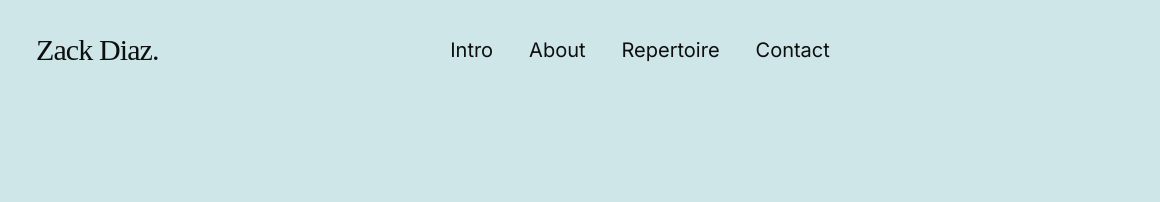
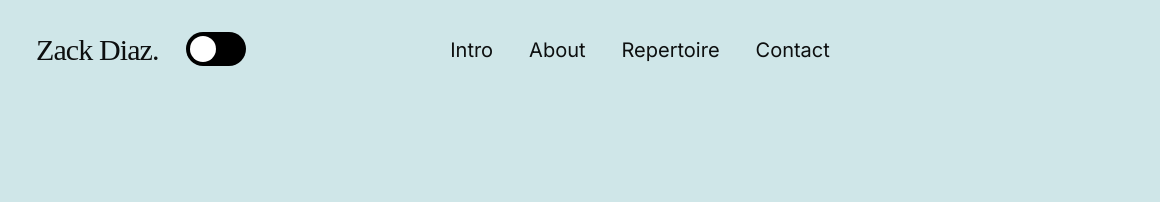
Before and after one commit to imadiaz01/zackdiaz-com, a plain HTML site: page index.html in a window 1280 px wide. Shown: the top 202 px of the page, 0-1160 px from the left. Drawn offline with Linux system fonts and the light colour scheme; a web font is replaced by a local one.

Commit message:
Fixes commit

```diff
--- a/css/styles.css
+++ b/css/styles.css
@@ -33,6 +33,7 @@
  * # TABLE
  * # COMPONENTS
  *      ## pagination
+ *      ##Darkreader
  *      ## alert box
  *      ## skillbars
  *      ## stats tabs
@@ -2008,6 +2009,7 @@ select:focus {
     border-bottom : 1px solid var(--color-text-dark);
 }
 
+
 label,
 legend {
     font-family   : var(--font-1);
@@ -2404,6 +2406,72 @@ td:last-child {
         padding : 0 5.2rem;
     }
 }
+/* -------------------------------------------------------------------
+ * Darkreader switch:
+ * ------------------------------------------------------------------- */
+
+.switch {
+    padding-top: 0rem;
+    top: 3.1rem;
+    left: 19rem;
+    position: relative;
+    display: inline-block;
+    width: 60px;
+    height: 34px;
+  }
+
+  .switch input {
+    opacity: 0;
+    width: 0;
+    height: 0;
+  }
+
+  .slider {
+    position: absolute;
+    cursor: pointer;
+    top: 0;
+    left: 0;
+    right: 0;
+    bottom: 0;
+    background-color: rgb(0, 0, 0);
+    -webkit-transition: .4s;
+    transition: .4s;
+  }
+
+  .slider:before {
+    position: absolute;
+    content: "";
+    height: 26px;
+    width: 26px;
+    left: 4px;
+    bottom: 4px;
+    background-color: white;
+    -webkit-transition: .4s;
+    transition: .4s;
+  }
+
+  input:checked + .slider {
+    background-color: #2196F3;
+  }
+
+  input:focus + .slider {
+    box-shadow: 0 0 1px #2196F3;
+  }
+
+  input:checked + .slider:before {
+    -webkit-transform: translateX(26px);
+    -ms-transform: translateX(26px);
+    transform: translateX(26px);
+  }
+
+  /* Rounded sliders */
+  .slider.round {
+    border-radius: 34px;
+  }
+
+  .slider.round:before {
+    border-radius: 50%;
+  }
 
 /* -------------------------------------------------------------------
  * ## alert box
@@ -3079,6 +3147,24 @@ img.u-pull-left {
         font-size : 1.9rem;
     }
 }
+
+@media screen and (min-width: 340px) {
+    .switch {
+    top: 0.1rem;
+    left: 15rem;
+}
+}
+
+@media screen and (max-width: 900px) {
+    .switch {
+    top: 0.1rem;
+    position: relative;
+    display: inline-block;
+    left: 15rem;
+}
+
+}
+
 
 @media screen and (max-width: 1000px) {
     .s-header__nav a {
--- a/index.html
+++ b/index.html
@@ -12,6 +12,7 @@
         document.documentElement.classList.remove('no-js');
         document.documentElement.classList.add('js');
     </script>
+
 
     <!-- CSS
     ================================================== -->
@@ -53,11 +54,23 @@
                         <a href="index.html" rel="home">Zack Diaz.</a>
                     </p>
                 </div>
+        <!-- dark theme switch -->
+        <div class="s-header__branding" >
+        <label id= "invertme" class="switch" value="invertme">
+            <input type="checkbox">
+            <span class="slider round"></span>
+            </label>
+        </div>
+    <!-- dark theme switch -->
+
 
                 <a class="s-header__menu-toggle" href="#0"><span>Menu</span></a>
             </div> <!-- end s-header__block -->
 
+
+
             <div class="row s-header__nav-wrap">
+
 
                 <nav class="s-header__nav">
                     <ul>
@@ -67,6 +80,7 @@
                         <li><a href="#colophon" class="smoothscroll">Contact</a></li>
                     </ul>
                 </nav> <!-- end s-header__nav -->
+
 
                 <ul class="s-header__social">
                     <li>
```
